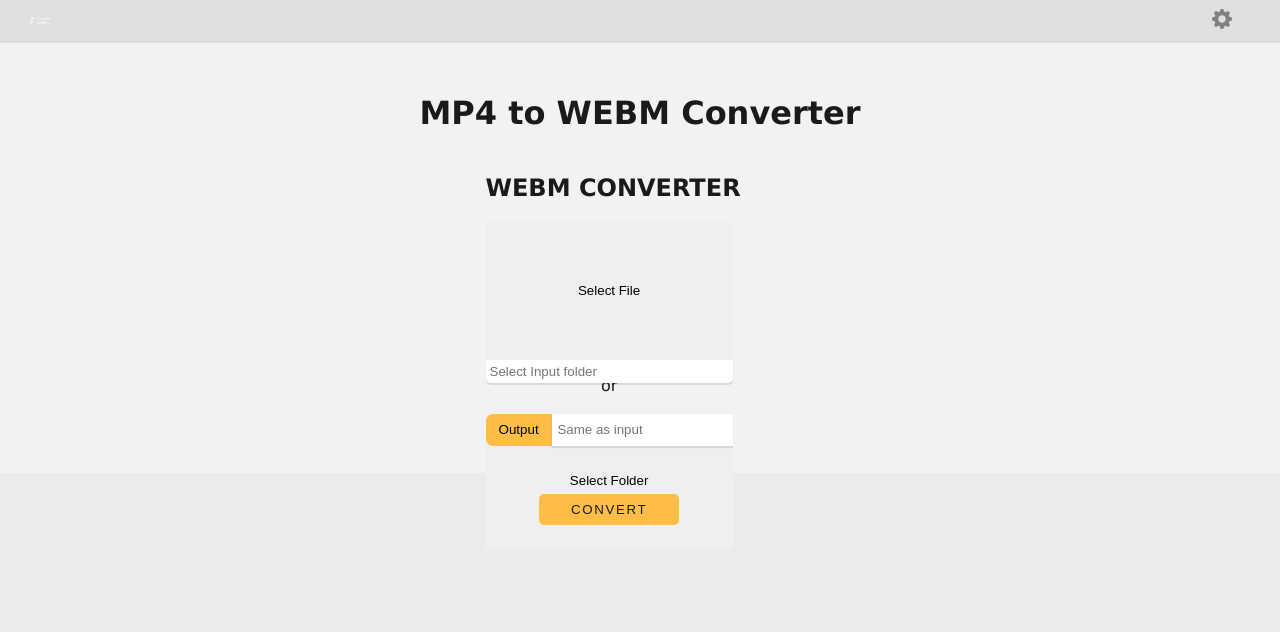
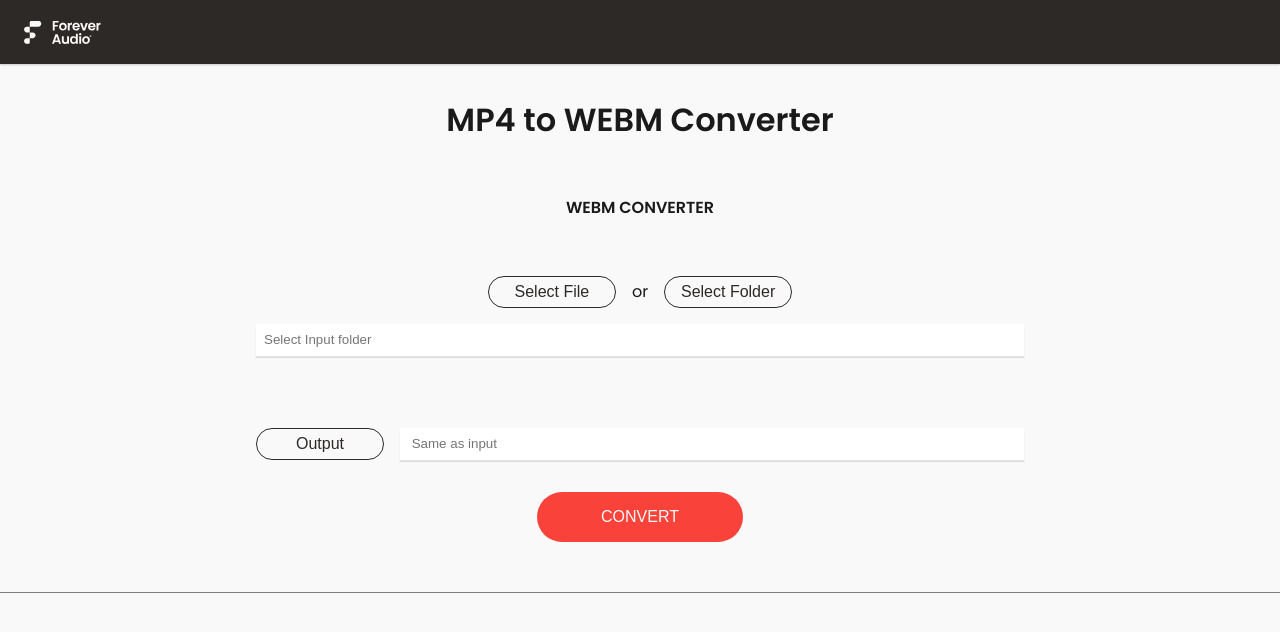
Before and after one commit to jimmygian/webm-converter, an Electron app: page src/renderer/index.html in a window 1280 px wide. Drawn offline with Linux system fonts and the light colour scheme; no server answers.

Commit message:
feat: updated styles to be a little more consistent and to match FA a little more

```diff
--- a/src/renderer/style.css
+++ b/src/renderer/style.css
@@ -3,42 +3,69 @@
   --bg-body-light: rgb(242, 242, 242);
   --text-light: rgb(26, 26, 26);
   --orange: rgb(253, 189, 70);
+  --primary-red: rgba(249, 66, 58, 1);
+  --primary-dark-grey: rgba(45, 41, 38, 1);
+  --secondary-grey: rgba(128, 128, 128, 1);
+  --primary-white: rgba(249, 249, 249, 1);
 }
 
+@font-face {
+  font-family: "Poppins-Regular";
+  src: url("../../font/poppins/Poppins-Regular.woff2") format("woff2");
+  font-weight: 400;
+  font-style: normal;
+}
 
-button:hover,
-button:focus {
-    opacity: 80%;
+@font-face {
+  font-family: "Poppins-Semibold";
+  src: url("../../font/poppins/Poppins-SemiBold.woff2") format("woff2");
+  font-weight: 600;
+  font-style: normal;
+}
+
+* {
+  box-sizing: border-box;
+  margin: 0;
+  padding: 0;
+}
+
+button:hover {
+  opacity: 70%;
   cursor: pointer;
 }
 button:active {
-    background-color: bisque;
+  opacity: 100%;
 }
 
 body {
   position: relative;
-    margin: 0;
-    padding: 0;
-    background-color: var(--bg-body-light);
+  background-color: var(--primary-white);
   color: var(--text-light);
-    font-family: Verdana, Geneva, Tahoma, sans-serif;
+  font-family: "Poppins-Regular", sans-serif;
+  min-height: 100vh;
+  display: grid;
+  grid-template-rows: auto 1fr auto;
 }
 
+h1,
+h2,
+h3,
+h4 {
+  font-family: "Poppins-Semibold", sans-serif;
+  font-weight: 600;
+}
 
 /* Header */
 
 .header {
-    background-color: rgb(64, 59, 73, 0.1);
+  background-color: var(--primary-dark-grey);
+  color: var(--primary-white);
   box-shadow: 0px 1px 2px rgba(0, 0, 0, 0.2);
   display: flex;
   align-items: center;
   justify-content: space-between;
-    margin-bottom: 2rem;
-    padding: 0.5rem 0.4rem;
-}
-
-.header--side {
-    width: 10%;
+  padding: 0.5rem 1.5rem;
+  height: 4rem;
 }
 
 .header--center {
@@ -48,64 +75,98 @@ body {
 }
 
 .logo {
-    width: 20px;
-    margin-left: 1.5rem;
+  height: 1.5rem;
+  width: auto;
+  object-fit: contain;
 }
 
 .header--btn {
   outline: none;
   border: none;
   background: none;
+  /* hide btn temporarily */
+  visibility: hidden;
+  pointer-events: none;
 }
-
 
 /* Main */
 
 .main {
-    /* background-color: brown; */
-    height: 50vh;
+  height: 100%;
   display: flex;
   flex-flow: column;
   justify-content: space-between;
   align-items: center;
   position: relative;
+  padding-top: 2rem;
+}
+
+.main-title {
+  text-align: center;
+}
+.form-container {
+  width: 100%;
+  height: 100%;
+  display: flex;
+  flex-direction: column;
+  align-items: center;
+  justify-content: center;
+}
+
+#opTitle {
+  font-size: 1rem;
+  margin-bottom: 1rem;
 }
 
 .convertForm {
   width: 80%;
+  max-width: 48rem;
   height: 50%;
-    /* border: 1px solid black; */
+  min-height: fit-content;
   display: flex;
   flex-direction: column;
   align-items: center;
   text-align: center;
+  gap: 2rem;
+}
 
+.buttons-container {
+  display: flex;
+  gap: 1rem;
+  justify-content: center;
+  align-items: center;
 }
 
 .userSelection {
-    /* border: 1px solid orange; */
   width: 100%;
   display: flex;
-    /* flex-direction: column; */
   justify-content: space-between;
-    /* padding: 0.5rem; */
+  gap: 1rem;
 }
 
 .userSelection button {
   width: 8rem;
   height: 2rem;
-    /* flex-grow: 1; */
-    background-color: var(--orange);
-    border: 0;
-    border-radius: 7px 0px 0px 7px;
+  font-size: 1rem;
+  border-radius: 30px;
+  background-color: var(--primary-white);
+  color: var(--primary-dark-grey);
+  border: 1px solid var(--primary-dark-grey);
+}
+
+.userSelection button:active {
+  border-color: var(--primary-red);
+  color: var(--primary-red);
 }
 
 .userSelection input {
-    /* width: 8rem;
-    height: 2rem; */
   flex-grow: 1;
   border: 0;
   box-shadow: 0px 2px 1px rgba(0, 0, 0, 0.1);
+  padding: 0.25rem 0.5rem;
+}
+.userSelection input:focus {
+  outline: none;
 }
 
 /* ============== */
@@ -120,29 +181,31 @@ body {
     font-size: 10px;
   } */
 
-
 .dragDropBox {
-    background-color: rgba(145, 145, 145, 0.3);
   height: 10rem;
   width: 100%;
   display: flex;
   flex-direction: column;
-    justify-content: space-evenly;
-    /* padding: 0.5rem; */
-    margin-bottom: 2rem;
+  justify-content: center;
   border-radius: 10px;
+  gap: 1rem;
 }
 
 .dragDropBox--item {
   border: 0;
   /* visibility: hidden; */
-    opacity: 100;
   /* display: none; */
-    flex-grow: 1;
   align-self: center;
   justify-self: center;
   width: 100%;
-    height: 100%;
+  height: 2rem;
+  font-size: 1rem;
+  border-radius: 30px;
+  background-color: var(--primary-white);
+  color: var(--primary-dark-grey);
+  border: 1px solid var(--primary-dark-grey);
+  max-width: 8rem;
+  min-width: fit-content;
 }
 
 /* .dragDropBox:hover {
@@ -151,54 +214,55 @@ body {
 
 .dragDropBox:hover .dragDropBox--item {
   visibility: visible;
-    opacity: 100;
 }
 
 .dragDropBox--item:focus,
 .dragDropBox--item:hover {
   visibility: visible;
-    opacity: 100;
-    background-color: rgba(255, 255, 255, 0.2);
+  opacity: 0.7;
+}
+.dragDropBox--item:active {
+  color: var(--primary-red);
+  border-color: var(--primary-red);
 }
 
 .dragDropBox--input {
-    flex-grow: 1;
-    padding: 0.25rem;
+  padding: 0.25rem 0.5rem;
   border: 0;
   box-shadow: 0px 2px 1px rgba(0, 0, 0, 0.1);
-    border-radius: 0px 0px 5px 5px ;
+  height: 2rem;
 }
-
+.dragDropBox--input:focus {
+  outline: none;
+}
 
 /* BUTTON */
 
 .convertBtn {
-    padding: 0.5rem 2rem;
-    margin: 1rem;
-    margin-top: 3rem;
+  padding: 1rem 4rem;
   border: 0;
-    border-radius: 5px;
-    background-color: var(--orange);
-    color: var(--text-light);
-    letter-spacing: 0.1rem;
-    font-weight: 100;
+  font-size: 1rem;
+  border-radius: 50px;
+  background-color: var(--primary-red);
+  color: var(--primary-white);
 }
 
 /* OUTPUT TEXTAREA */
 .output {
-    background-color: rgb(235, 235, 235);
+  background-color: var(--primary-white);
+  color: var(--primary-dark-grey);
   outline: none;
   margin: 0;
-    padding: 0.5rem;
+  padding: 1.5rem;
   border: 0;
-    width: calc(100% - 1rem);
+  border-top: 1px solid var(--secondary-grey);
+  width: 100%;
   height: 13rem;
   resize: none;
   text-wrap: wrap;
-    font-family: Arial, Helvetica, sans-serif;
+  font-family: "Poppins-Regular", sans-serif;
   letter-spacing: 1px;
 }
-
 
 /* SETTINGS */
 .settingsContainer {
```
Lines whose indentation alone changed are shown as unchanged.
